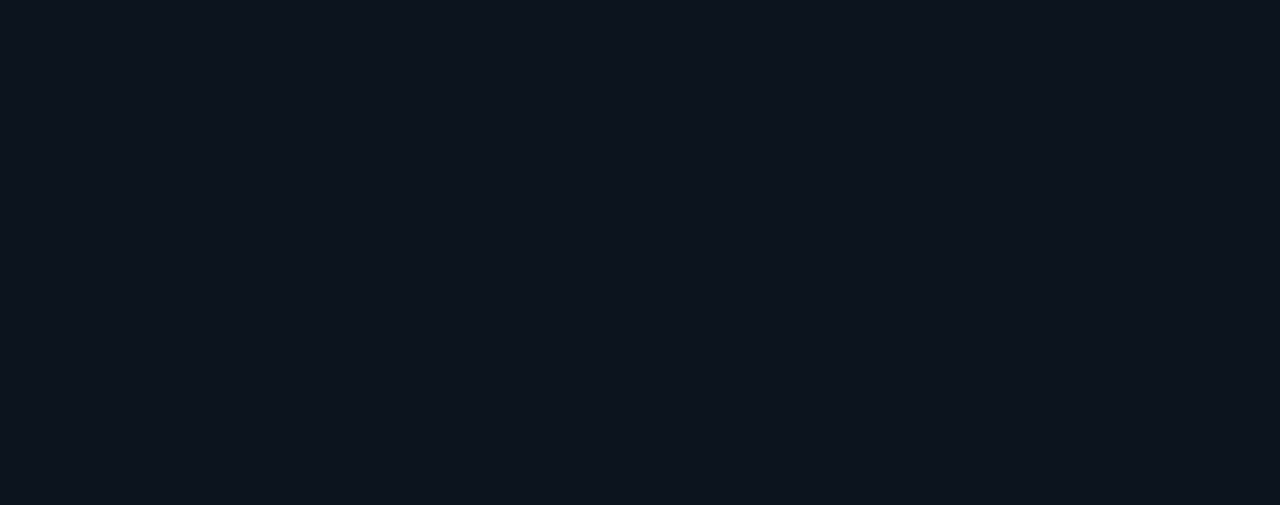
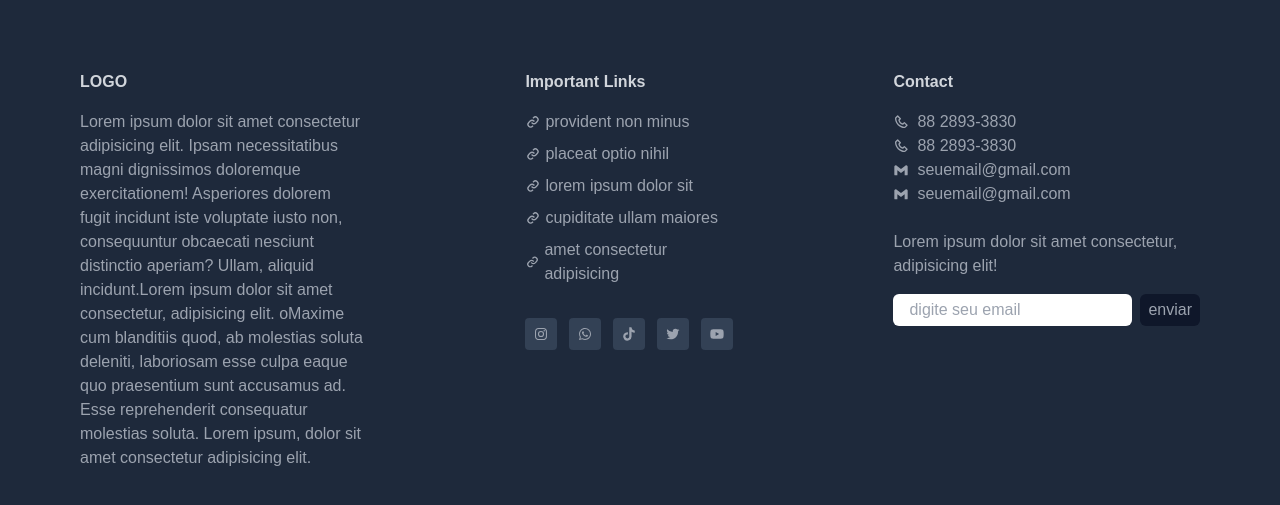
Before and after one commit to anamoraisdev/Movie, a React (Vite) app: page /person in a window 1280 px wide. Shown: the part 315-820 px from the top of the page. Built offline with nearby package versions, Linux system fonts and the light colour scheme; no server answers.

Commit message:
componente footer

```diff
--- a/src/components/cardCarrosel.tsx
+++ b/src/components/cardCarrosel.tsx
@@ -44,7 +44,7 @@ const CardCarrosel = ({ item }: PropsMovieSerie) => {
             <a onClick={() => navigate(`${ item.isMovie? `/movies/${`m${item.id}`}` : `/series/${`s${item.id}` }` } `)}>
             <div className="relative hover:scale-[102%]">
                 <div className="w-[600px]">
-                    <img className=" opacity-40 rounded-3xl w-full" src={`https://image.tmdb.org/t/p/w500/${item.backdrop}`} />
+                    <img className="opacity-20 rounded-3xl w-full" src={`https://image.tmdb.org/t/p/w500/${item.backdrop}`} />
                 </div>
                 <div className="absolute flex gap-10 top-[10%] left-[8%]">
                     <img className=" w-44 rounded-2xl shadow-xl" src={`https://image.tmdb.org/t/p/w500/${item.poster}`} />
--- a/src/components/cardPerson.tsx
+++ b/src/components/cardPerson.tsx
@@ -6,11 +6,11 @@ const CardPerson = ({ person}: PropsPerson) => {
 
     return (
         <div className="flex items-center gap-4">
-            <img className="object-cover w-[10rem] h-[10rem] rounded-full" src={`https://image.tmdb.org/t/p/w500/${person.profile_path}`} />
+            <img className="object-cover w-[10rem] h-[10rem] rounded-xl" src={`https://image.tmdb.org/t/p/w500/${person.profile_path}`} />
             <div className="w-[50%] ">
                 <h1 className="font-semibold mb-2">{person.name}</h1>
                 {person.known_for.map((item) => (
-                    <p className="truncate">{item.original_title}</p>
+                    <p key={item.id} className="truncate">{item.original_title}</p>
                 ))}
                 <p className="flex items-center gap-2 mt-2"><BiStar />{person.popularity}</p>
             </div>
--- /dev/null
+++ b/src/components/footer.tsx
@@ -0,0 +1,89 @@
+import { BiLink, BiLogoGmail, BiLogoInstagram, BiLogoTiktok, BiLogoTwitter, BiLogoWhatsapp, BiLogoYoutube, BiPhone } from "react-icons/bi";
+
+const Footer = () => {
+    return (
+        <div className="bg-slate-800 p-20 flex gap-40 text-gray-400">
+
+
+            <div className="w-[30%] flex flex-col gap-4">
+                <h1 className="font-bold text-gray-300 text-medium">LOGO</h1>
+                <p>Lorem ipsum dolor sit amet consectetur adipisicing elit. Ipsam necessitatibus magni dignissimos doloremque exercitationem! Asperiores dolorem fugit incidunt iste voluptate iusto non, consequuntur obcaecati nesciunt distinctio aperiam? Ullam, aliquid incidunt.Lorem ipsum dolor sit amet consectetur, adipisicing elit. oMaxime cum blanditiis quod, ab molestias soluta deleniti, laboriosam esse culpa eaque quo praesentium sunt accusamus ad. Esse reprehenderit consequatur molestias soluta. Lorem ipsum, dolor sit amet consectetur adipisicing elit.</p>
+
+            </div>
+
+
+
+            <div className="flex flex-col gap-4">
+                <h1 className="font-bold text-gray-300">Important Links</h1>
+                <div className="flex flex-col gap-2">
+                    <div className="flex items-center gap-1 hover:underline">
+                        <BiLink />
+                        <a>provident non minus</a>
+                    </div>
+                    <div className="flex items-center gap-1 hover:underline">
+                        <BiLink />
+                        <a>placeat optio nihil</a>
+                    </div>
+                    <div className="flex items-center gap-1 hover:underline">
+                        <BiLink />
+                        <a>lorem ipsum dolor sit</a>
+                    </div>
+                    <div className="flex items-center gap-1 hover:underline">
+                        <BiLink />
+                        <a>cupiditate ullam maiores</a>
+                    </div>
+                    <div className="flex items-center gap-1 hover:underline">
+                        <BiLink />
+                        <a>amet consectetur adipisicing</a>
+                    </div>
+                </div>
+                <div className="flex gap-3 mt-4">
+                    <button className="p-2 bg-slate-700 hover:bg-slate-900 rounded"><BiLogoInstagram /></button>
+                    <button className="p-2 bg-slate-700 hover:bg-slate-900 rounded"><BiLogoWhatsapp /></button>
+                    <button className="p-2 bg-slate-700 hover:bg-slate-900 rounded"><BiLogoTiktok /></button>
+                    <button className="p-2 bg-slate-700 hover:bg-slate-900 rounded"><BiLogoTwitter /></button>
+                    <button className="p-2 bg-slate-700 hover:bg-slate-900 rounded"><BiLogoYoutube /></button>
+                </div>
+            </div>
+
+
+
+            <div className="w-80 flex flex-col gap-4">
+                <h1 className="font-bold text-gray-300">Contact</h1>
+                <div className="flex flex-col gap-6">
+                    <div>
+                        <div className="flex gap-2 items-center">
+                            <BiPhone />
+                            <p>88 2893-3830</p>
+                        </div>
+                        <div className="flex gap-2 items-center">
+                            <BiPhone />
+                            <p>88 2893-3830</p>
+                        </div>
+                        <div className="flex gap-2 items-center">
+                            <BiLogoGmail />
+                            <p>seuemail@gmail.com</p>
+                        </div>
+                        <div className="flex gap-2 items-center">
+                            <BiLogoGmail />
+                            <p>seuemail@gmail.com</p>
+                        </div>
+
+                    </div>
+
+                    <div className="gap-4 flex flex-col">
+                        <h1>Lorem ipsum dolor sit amet consectetur, adipisicing elit!</h1>
+                        <div className="flex gap-2">
+                            <input className="rounded-md py-1 px-4 " placeholder="digite seu email"></input>
+                            <button className="px-2 py-1 bg-slate-900 rounded-md hover:bg-slate-700">enviar</button>
+                        </div>
+                    </div>
+                </div>
+            </div>
+
+
+        </div>
+    )
+}
+
+export default Footer;
--- a/src/components/menu.tsx
+++ b/src/components/menu.tsx
@@ -6,7 +6,7 @@ const Menu = () => {
     const navigate = useNavigate()
 
     return(
-        <div className="mx-10 flex flex-col items-start gap-4">
+        <div className="mx-10 flex flex-col items-start gap-4 ">
 
             <ul className="flex flex-col gap-5">
                 <a onClick={() => navigate("/person")}>
@@ -20,7 +20,10 @@ const Menu = () => {
 
             <ul className="flex flex-col gap-5">
                 <li className="flex gap-2 items-center hover:scale-[105%]"><BiCloud className=""/>Help</li>
+                <a onClick={() => navigate("/")}>
                 <li className="flex gap-2 items-center hover:scale-[105%]"><BiLogOut/>exit</li>
+
+                </a>
             </ul>
         </div>
     )
--- a/src/interfaces/person.ts
+++ b/src/interfaces/person.ts
@@ -10,9 +10,9 @@ export interface Person {
 }
 
 export interface known_for{
-    original_title: string
+    original_title: string,
+    id: number
 }
-
 export interface PropsPerson{
     person: Person
 }
--- a/src/pages/Home.tsx
+++ b/src/pages/Home.tsx
@@ -5,6 +5,7 @@ import ScrollCard from "../components/scrollCard";
 import { MoviesPopulityState, } from "../redux/slicers/moviePopulitySlicer";
 import { seriesPopulityState } from "../redux/slicers/seriesPopulitySlicer";
 import Card from "../components/card";
+import Navbar from "../components/navbar";
 
 const Home = () => {
   const moviesPopulity: MoviesPopulityState = useAppSelector(state => state.moviesPopulity)
@@ -13,6 +14,7 @@ const Home = () => {
 
   return (
     <>
+
       <div className="w-[100%]">
         {movies !== null ?
           <div className="flex flex-wrap gap-4 w-full">
--- a/src/pages/PageBase.tsx
+++ b/src/pages/PageBase.tsx
@@ -9,6 +9,7 @@ import { searchSeriesPopulity } from "../redux/slicers/seriesPopulitySlicer"
 import { searchPerson } from "../redux/slicers/personSlicer"
 import Card from "../components/card"
 import Navbar from "../components/navbar"
+import Footer from "../components/footer"
 
 
 const PageBase = () => {
@@ -36,6 +37,10 @@ const PageBase = () => {
                 </div>
                 <UpcomingList itens={upcoming} title={"upcoming Movies"} />
             </div>
+            <Footer/>
+
+
+
         </main>
     )
 }
--- a/src/pages/movies.tsx
+++ b/src/pages/movies.tsx
@@ -4,6 +4,7 @@ import Carrosel from "../components/carrosel.tsx"
 import { useParams } from "react-router-dom"
 import Item from "../components/Item.tsx"
 import Card from "../components/card.tsx"
+import Navbar from "../components/navbar.tsx"
 
 
 
@@ -14,6 +15,7 @@ const Movies = () => {
 
     return (
         <>
+
             {id ?
                 <div>
                     <Item />
--- a/src/pages/person.tsx
+++ b/src/pages/person.tsx
@@ -8,9 +8,16 @@ const Person = () => {
         <div>
             <h1 className="font-bold mb-8">Populity Person</h1>
             <div className="grid grid-cols-3  gap-5">
-                {persons && persons.map((person) => (
-                    <CardPerson person={person} />
-                ))}
+                {persons && persons.map((person) =>
+
+                     <div className="p-2 bg-gray-800 rounded-2xl hover:scale-105" key={person.id}>
+                            <CardPerson person={person} />
+                    </div>
+
+
+
+
+                )}
             </div>
         </div>
     )
--- a/src/redux/slicers/favorite.ts
+++ b/src/redux/slicers/favorite.ts
@@ -51,12 +51,12 @@ export const favoritesSlicer = createSlice({
                 console.log("if all", state)
                 return state
             }
-        }
+        },
     },
 
 })
 
 
-export const { addListFavorite, deleteFavorite, filterFavoriteForGenre } = favoritesSlicer.actions
+export const { addListFavorite, deleteFavorite, filterFavoriteForGenre} = favoritesSlicer.actions
 
 export default favoritesSlicer.reducer
--- a/src/router.tsx
+++ b/src/router.tsx
@@ -9,11 +9,13 @@ import Favorites from "./pages/Favorite"
 
 
 
+
 function Router() {
 
   return (
     <BrowserRouter>
       <Routes>
+
         <Route path='/'element={<PageBase/>}>
           <Route path='/home' element={<Home/>}/>
           <Route path='/movies/:id?' element={<Movies />}/>
```
